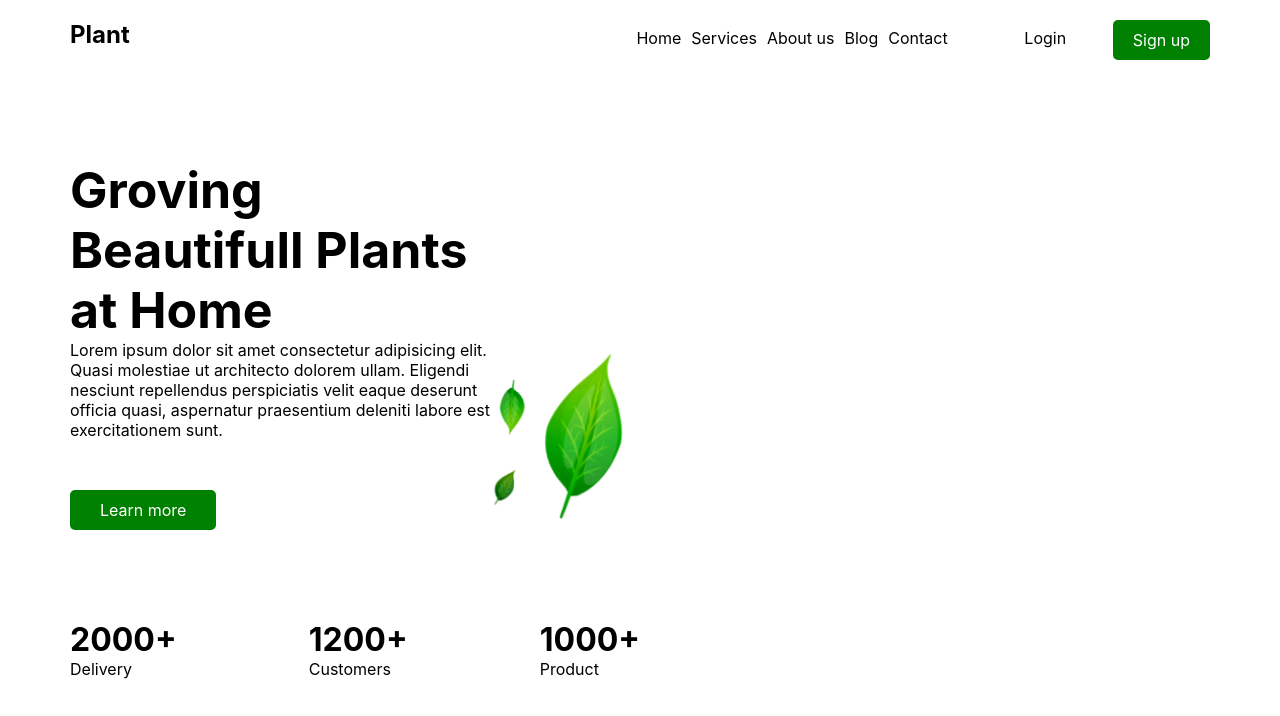
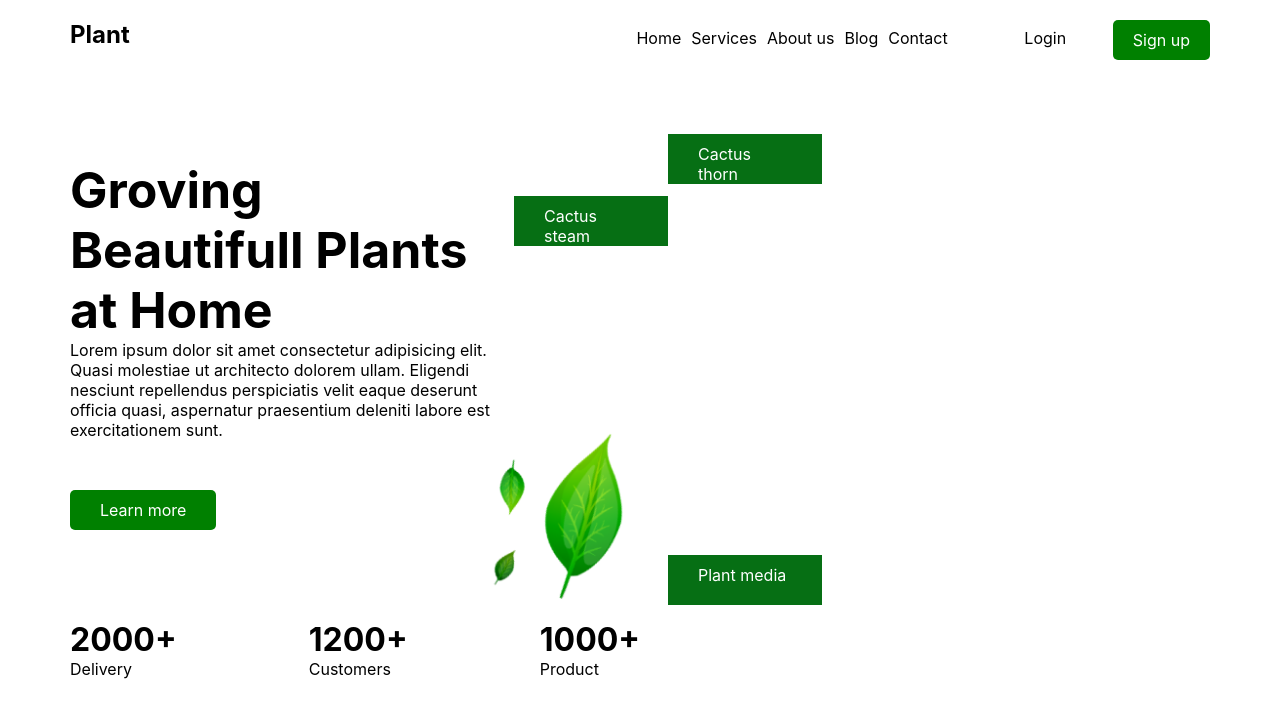
Before and after one commit to sarvaranvarov/Maket-6, a plain HTML site: page index.html in a window 1280 px wide. Drawn offline with Linux system fonts and the light colour scheme.

Commit message:
section 1

```diff
--- a/css/style.css
+++ b/css/style.css
@@ -83,6 +83,39 @@ body {
 }
 .box_home {
     width: 20%;
-    margin-top: 250px;
+    margin-top: 330px;
     margin-left: -200px;
 }
+.plants_boximg {
+    position: relative;
+}
+.thorn {
+    top: 12%;
+    left: 80%;
+    position: absolute;
+    background-color: #066F14;
+    width: 154px;
+    height: 50px;
+    padding: 10px 30px;
+    color: white;
+}
+.steam {
+    position: absolute;
+    top: 22%;
+    right: 70%;
+    background-color: #066F14;
+    width: 154px;
+    height: 50px;
+    padding: 10px 30px;
+    color: white;
+}
+.plant {
+    position: absolute;
+    top: 80%;
+    left: 75%;
+    background-color: #066F14;
+    width: 154px;
+    height: 50px;
+    padding: 10px 30px;
+    color: white;
+}
--- a/index.html
+++ b/index.html
@@ -59,6 +59,9 @@
                 </div>
                 <div class="plants_boximg">
                     <img src="/img/klipartz 5.png" alt="">
+                    <div class="thorn">Cactus thorn</div>
+                    <div class="steam">Cactus steam</div>
+                    <div class="plant">Plant media</div>
                 </div>
             </div>
         </main>
```
